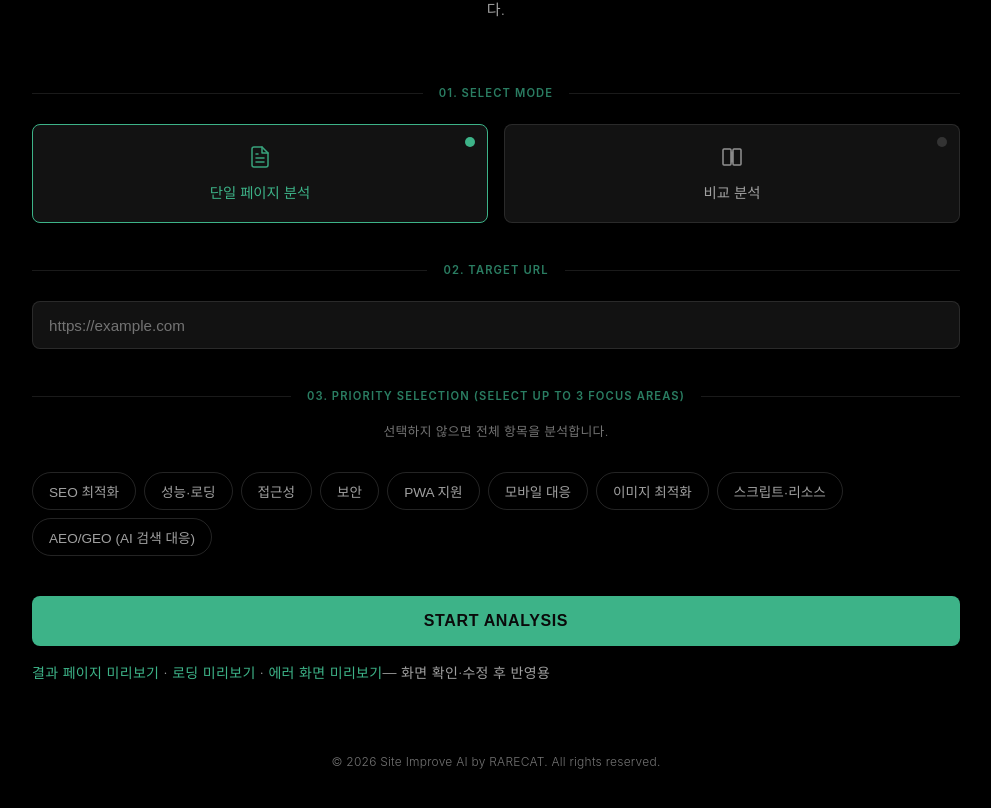
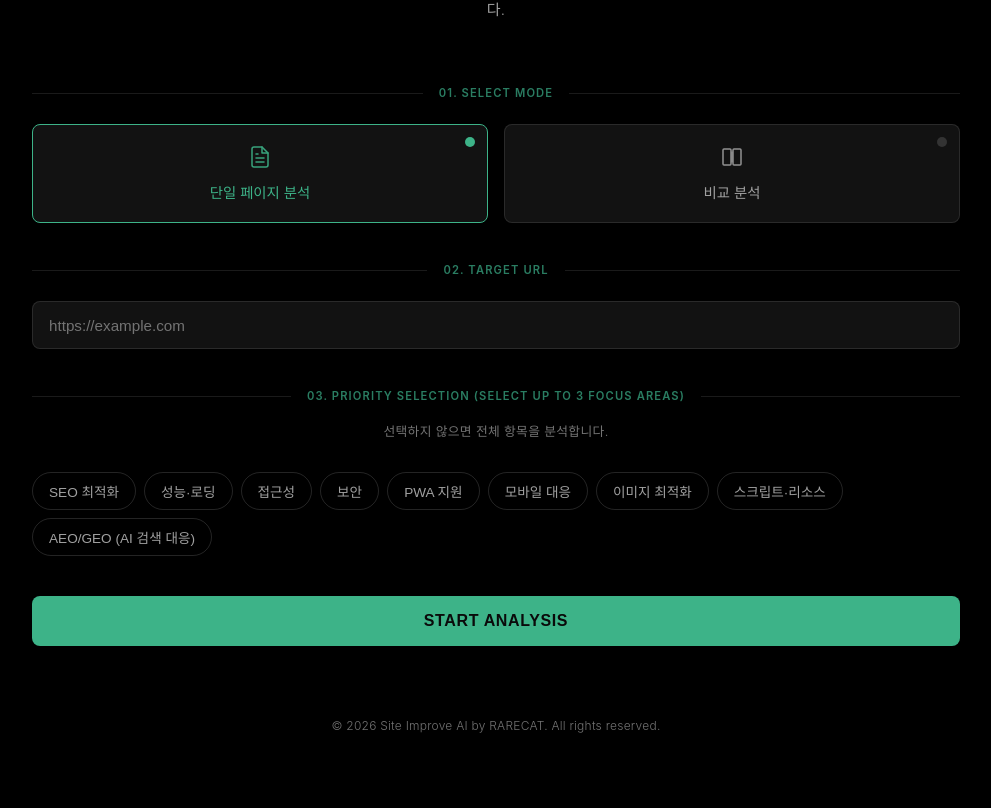
Before and after one commit to rarecat85/site-improve-ai, a Next.js app: page / in a window 1280 px wide. Shown: the part 350-1158 px from the top of the page, without its empty margins (144-1135 px from the left). After the commit the page ends 1131 px from the top, so only its background shows below. Built offline with nearby package versions, Linux system fonts and the light colour scheme; a web font is replaced by a local one.

Commit message:
섹션별 평가 관련 md 생성

```diff
--- a/app/page.module.css
+++ b/app/page.module.css
@@ -333,21 +333,6 @@
   transform: none;
 }
 
-.previewLink {
-  margin-top: 1rem;
-  font-size: 0.875rem;
-  color: var(--app-text-secondary);
-}
-
-.previewLink a {
-  color: var(--app-point);
-  text-decoration: none;
-}
-
-.previewLink a:hover {
-  text-decoration: underline;
-}
-
 /* Result */
 .result {
   margin-top: 1.5rem;
--- a/app/page.tsx
+++ b/app/page.tsx
@@ -459,14 +459,6 @@ export default function Home() {
           <button type="submit" disabled={loading || mode === 'comparison'} className={styles.cta}>
             {mode === 'comparison' ? 'Coming soon' : loading ? 'Analyzing...' : 'START ANALYSIS'}
           </button>
-          <p className={styles.previewLink}>
-            <a href="/report?preview=1" target="_blank" rel="noopener noreferrer">결과 페이지 미리보기</a>
-            {' · '}
-            <a href="/loading-preview" target="_blank" rel="noopener noreferrer">로딩 미리보기</a>
-            {' · '}
-            <a href="/error-preview" target="_blank" rel="noopener noreferrer">에러 화면 미리보기</a>
-            — 화면 확인·수정 후 반영용
-          </p>
         </form>
 
         {result && (
```
Also changed, not shown: 3 other files (tests, documents, lock files or other folders).
